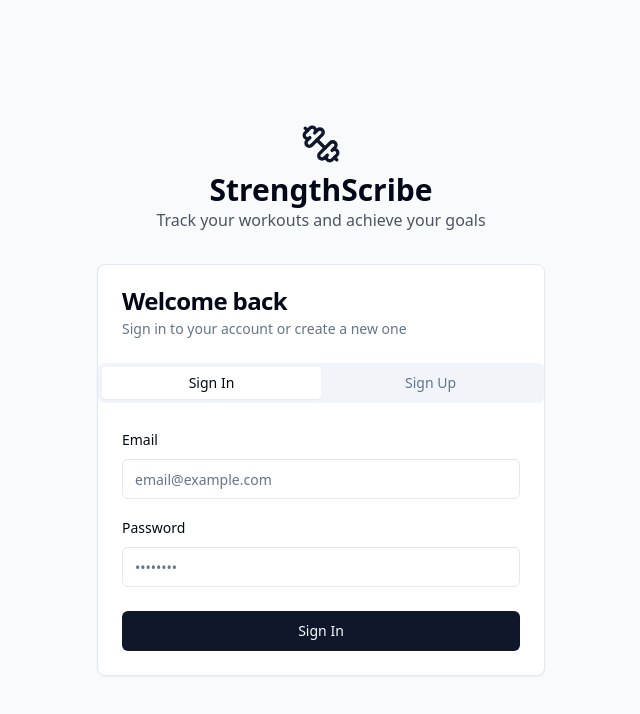
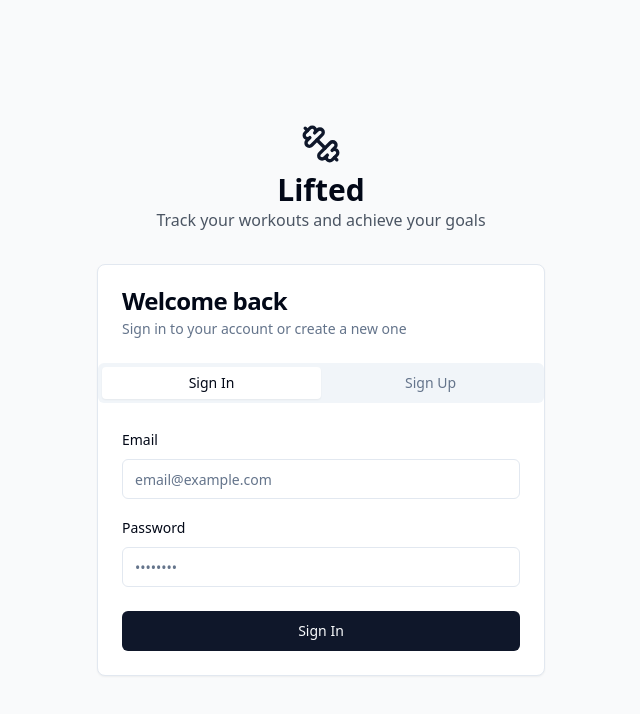
Before and after one commit to BeeTwenty/lifted-mobile, a React (Vite) app: page /auth in a window 1280 px wide. Shown: the top 714 px of the page, without its empty margins (319-959 px from the left). Built offline with nearby package versions, Linux system fonts and the light colour scheme.

Commit message:
Rename app to Lifted
Renamed the application to Lifted.

```diff
--- a/capacitor.config.ts
+++ b/capacitor.config.ts
@@ -3,7 +3,7 @@ import { CapacitorConfig } from '@capacitor/cli';
 
 const config: CapacitorConfig = {
   appId: 'app.lovable.0a129f32894e4e74ab830d65b4bb11ac',
-  appName: 'workoutorium-mobile',
+  appName: 'lifted',
   webDir: 'dist',
   server: {
     url: 'https://0a129f32-894e-4e74-ab83-0d65b4bb11ac.lovableproject.com?forceHideBadge=true',
--- a/index.html
+++ b/index.html
@@ -1,10 +1,11 @@
+
 <!DOCTYPE html>
 <html lang="en">
   <head>
     <meta charset="UTF-8" />
     <meta name="viewport" content="width=device-width, initial-scale=1.0" />
-    <title>workoutorium-mobile</title>
-    <meta name="description" content="Lovable Generated Project" />
+    <title>Lifted</title>
+    <meta name="description" content="Track your workouts and achieve your goals" />
     <meta name="author" content="Lovable" />
     <meta property="og:image" content="/og-image.png" />
   </head>
--- a/src/components/NavBar.tsx
+++ b/src/components/NavBar.tsx
@@ -23,7 +23,7 @@ const NavBar = () => {
     <header className="bg-white border-b sticky top-0 z-10">
       <div className="max-w-md mx-auto px-4">
         <div className="flex justify-between items-center h-14">
-          <Link to="/" className="font-semibold text-lg">Workoutorium</Link>
+          <Link to="/" className="font-semibold text-lg">Lifted</Link>
 
           <nav className="flex items-center gap-1">
             <Link
--- a/src/pages/Auth.tsx
+++ b/src/pages/Auth.tsx
@@ -35,7 +35,7 @@ const Auth = () => {
         <div className="flex items-center justify-center mb-2">
           <Dumbbell className="h-10 w-10 text-primary" />
         </div>
-        <h1 className="text-3xl font-bold">StrengthScribe</h1>
+        <h1 className="text-3xl font-bold">Lifted</h1>
         <p className="text-gray-600">Track your workouts and achieve your goals</p>
       </div>
 
```
